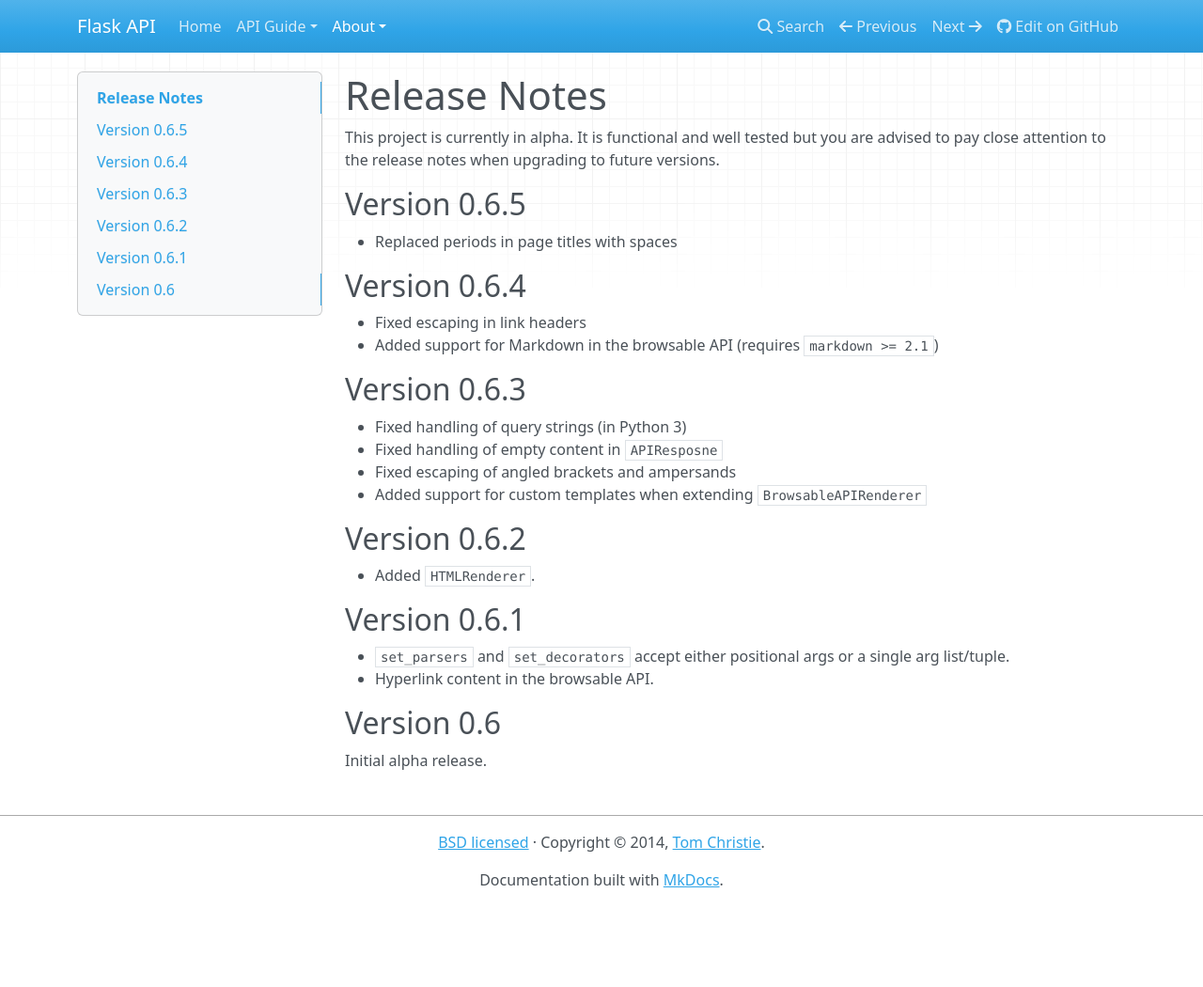
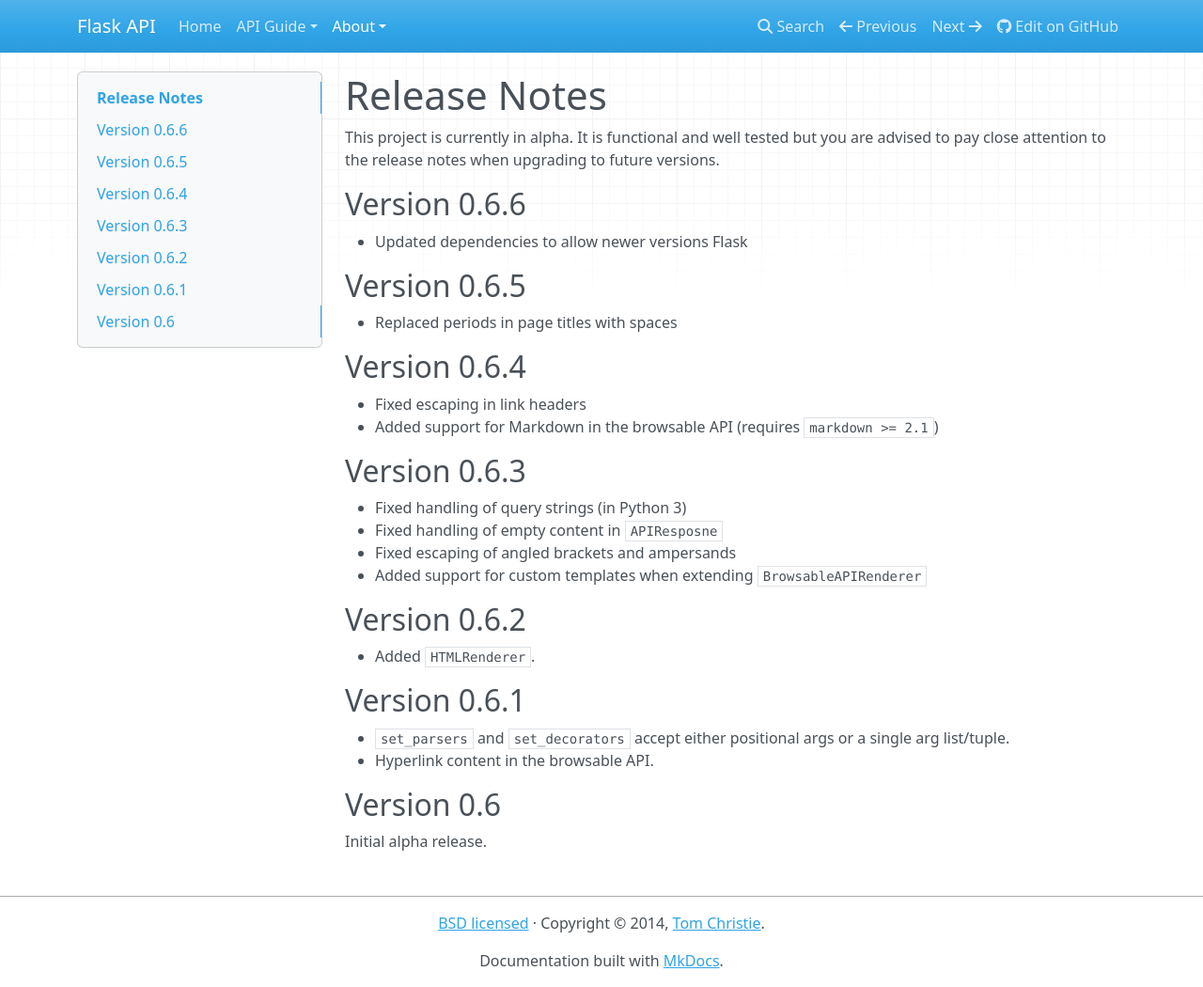
Before and after one commit to greatuber/flask-api, an MkDocs documentation site: the page built from docs/about/release-notes.md, in a window 1280 px wide and 1050 px high. Shown: the whole window at 94% size. Built offline with MkDocs 1.6.1, drawn with Linux system fonts in a browser that asks for light colours; nearby versions of some CDN libraries; old or Windows-style settings are respelled for this version of MkDocs.

Commit message:
Support newer versions of Flask

```diff
--- a/docs/about/release-notes.md
+++ b/docs/about/release-notes.md
@@ -1,6 +1,10 @@
 # Release Notes
 
 This project is currently in alpha.  It is functional and well tested but you are advised to pay close attention to the release notes when upgrading to future versions.
+
+## Version 0.6.6
+
+* Updated dependencies to allow newer versions Flask
 
 ## Version 0.6.5
 
--- a/flask_api/__init__.py
+++ b/flask_api/__init__.py
@@ -1,3 +1,3 @@
 from flask_api.app import FlaskAPI
 
-__version__ = '0.6.5'
+__version__ = '0.6.6'
--- a/requirements.txt
+++ b/requirements.txt
@@ -1,5 +1,5 @@
 # Production
-Flask ~= 0.10.1
+Flask >= 0.10.1
 
 # Development
 coverage ~= 3.7.1
--- a/setup.py
+++ b/setup.py
@@ -16,7 +16,7 @@ author = 'Tom Christie'
 author_email = 'tom@tomchristie.com'
 license = 'BSD'
 install_requires = [
-    'Flask == 0.10.1',
+    'Flask >= 0.10.1',
 ]
 
 long_description = """Browsable web APIs for Flask."""
```
Also changed, not shown: .travis.yml (+7 -0 lines).
